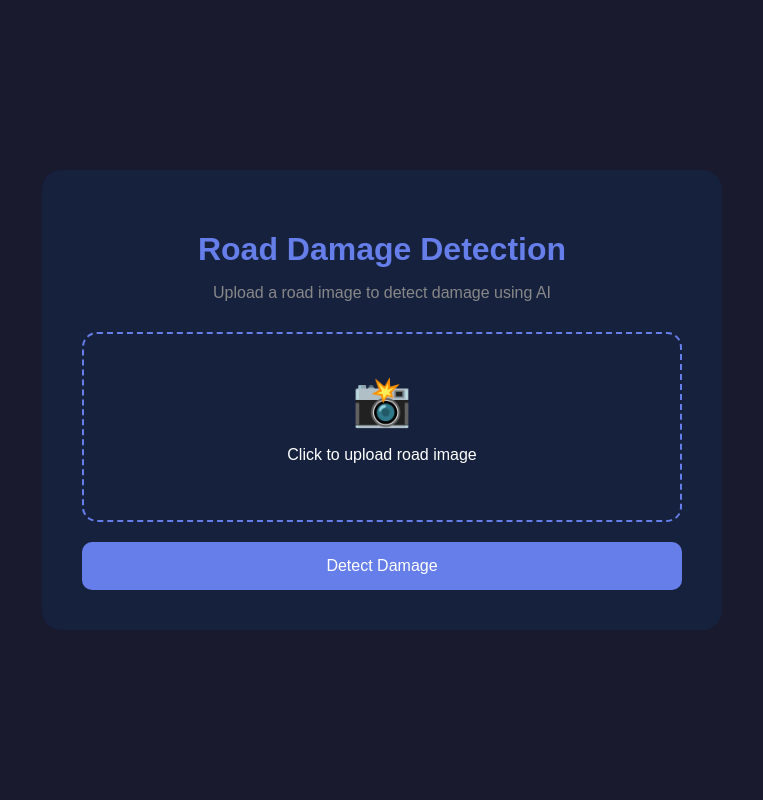
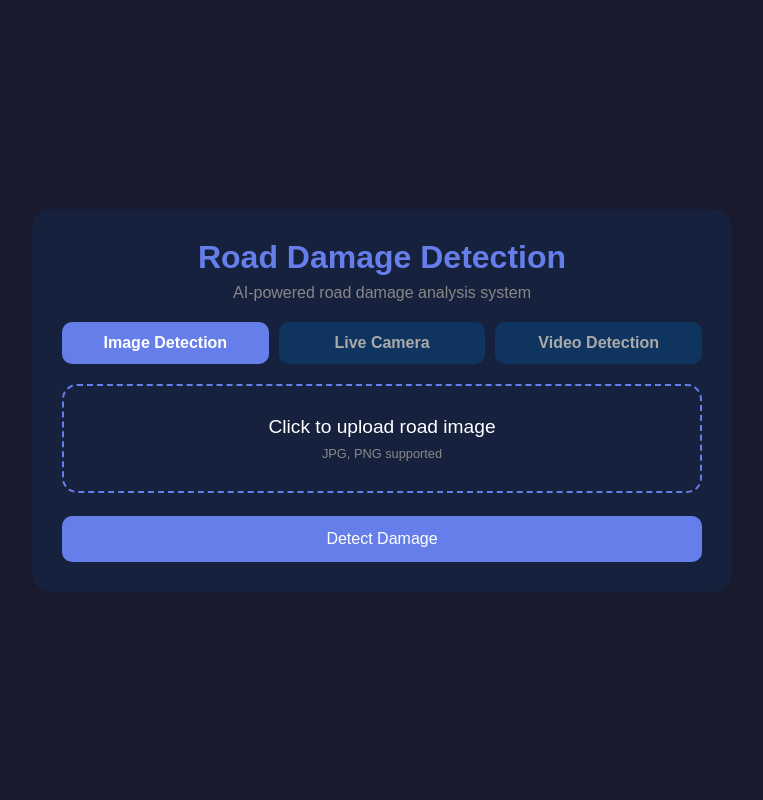
Before and after one commit to Vanshika5621/road-damage-datection, a Flask app: page / in a window 1280 px wide. Shown: the whole page, without its empty margins (258-1021 px from the left). Run offline with Flask 3, Linux system fonts and the light colour scheme.

Commit message:
Add README, requirements.txt, video and camera detection features

```diff
--- a/app.py
+++ b/app.py
@@ -1,8 +1,9 @@
-from flask import Flask, request, jsonify, render_template
+from flask import Flask, request, jsonify, render_template, Response
 import tensorflow as tf
 import numpy as np
 from PIL import Image
 import os
+import cv2
 
 app = Flask(__name__)
 
@@ -13,8 +14,48 @@ def predict_image(img_path):
     img = img.resize((128, 128))
     img_array = np.array(img) / 255.0
     img_array = np.expand_dims(img_array, axis=0)
-    prediction = model.predict(img_array)[0][0]
+    prediction = model.predict(img_array, verbose=0)[0][0]
     return float(prediction)
+
+def predict_frame(frame):
+    img = cv2.resize(frame, (128, 128))
+    img = cv2.cvtColor(img, cv2.COLOR_BGR2RGB)
+    img_array = np.array(img) / 255.0
+    img_array = np.expand_dims(img_array, axis=0)
+    prediction = model.predict(img_array, verbose=0)[0][0]
+    return float(prediction)
+
+def get_result(confidence):
+    if confidence > 0.5:
+        result = "Road Damage Detected!"
+        severity = "High" if confidence > 0.8 else "Medium"
+        color = "red"
+    else:
+        result = "Road is Good!"
+        severity = "None"
+        color = "green"
+    return result, severity, color
+
+camera = None
+
+def generate_frames():
+    global camera
+    camera = cv2.VideoCapture(0)
+    while True:
+        success, frame = camera.read()
+        if not success:
+            break
+        confidence = predict_frame(frame)
+        result, severity, color = get_result(confidence)
+        label = f"{result} ({round(confidence*100,1)}%)"
+        box_color = (0, 0, 255) if color == "red" else (0, 255, 0)
+        cv2.putText(frame, label, (10, 40),
+                    cv2.FONT_HERSHEY_SIMPLEX, 1, box_color, 2)
+        cv2.putText(frame, f"Severity: {severity}", (10, 80),
+                    cv2.FONT_HERSHEY_SIMPLEX, 0.8, box_color, 2)
+        ret, buffer = cv2.imencode('.jpg', frame)
+        frame_bytes = buffer.tobytes()
+        yield (b'--frame\r\nContent-Type: image/jpeg\r\n\r\n' + frame_bytes + b'\r\n')
 
 @app.route('/')
 def index():
@@ -31,14 +72,7 @@ def predict():
     filepath = os.path.join('uploads', file.filename)
     file.save(filepath)
     confidence = predict_image(filepath)
-    if confidence > 0.5:
-        result = "Road Damage Detected!"
-        severity = "High" if confidence > 0.8 else "Medium"
-        color = "red"
-    else:
-        result = "Road is Good!"
-        severity = "None"
-        color = "green"
+    result, severity, color = get_result(confidence)
     return jsonify({
         'result': result,
         'confidence': round(confidence * 100, 2),
@@ -46,5 +80,54 @@ def predict():
         'color': color
     })
 
+@app.route('/video_feed')
+def video_feed():
+    return Response(generate_frames(),
+                    mimetype='multipart/x-mixed-replace; boundary=frame')
+
+@app.route('/stop_camera', methods=['POST'])
+def stop_camera():
+    global camera
+    if camera:
+        camera.release()
+        camera = None
+    return jsonify({'status': 'Camera stopped'})
+
 if __name__ == '__main__':
     app.run(debug=True)
+
+@app.route('/predict_video', methods=['POST'])
+def predict_video():
+    if 'file' not in request.files:
+        return jsonify({'error': 'No file uploaded'})
+    file = request.files['file']
+    os.makedirs('uploads', exist_ok=True)
+    filepath = os.path.join('uploads', file.filename)
+    file.save(filepath)
+    cap = cv2.VideoCapture(filepath)
+    total_frames = 0
+    damaged_frames = 0
+    confidences = []
+    while True:
+        ret, frame = cap.read()
+        if not ret:
+            break
+        if total_frames % 10 == 0:
+            confidence = predict_frame(frame)
+            confidences.append(confidence)
+            if confidence > 0.5:
+                damaged_frames += 1
+        total_frames += 1
+    cap.release()
+    if not confidences:
+        return jsonify({'error': 'Could not process video'})
+    avg_confidence = sum(confidences) / len(confidences)
+    result, severity, color = get_result(avg_confidence)
+    return jsonify({
+        'result': result,
+        'confidence': round(avg_confidence * 100, 2),
+        'severity': severity,
+        'color': color,
+        'total_frames': len(confidences),
+        'damaged_frames': damaged_frames
+    })
--- a/templates/index.html
+++ b/templates/index.html
@@ -4,61 +4,177 @@
 <meta charset="UTF-8">
 <title>Road Damage Detection</title>
 <style>
-body{font-family:Arial,sans-serif;background:#1a1a2e;color:white;min-height:100vh;display:flex;align-items:center;justify-content:center;margin:0}
-.container{background:#16213e;padding:40px;border-radius:20px;width:90%;max-width:600px}
-h1{text-align:center;color:#667eea;font-size:2rem;margin-bottom:10px}
-.subtitle{text-align:center;color:#888;margin-bottom:30px}
-.upload-area{border:2px dashed #667eea;border-radius:15px;padding:40px;text-align:center;margin-bottom:20px;cursor:pointer}
+*{margin:0;padding:0;box-sizing:border-box}
+body{font-family:Arial,sans-serif;background:#1a1a2e;color:white;min-height:100vh;display:flex;align-items:center;justify-content:center;padding:20px}
+.container{background:#16213e;padding:30px;border-radius:20px;width:95%;max-width:700px}
+h1{text-align:center;color:#667eea;font-size:2rem;margin-bottom:8px}
+.subtitle{text-align:center;color:#888;margin-bottom:20px}
+.tabs{display:flex;gap:10px;margin-bottom:20px}
+.tab{flex:1;padding:12px;border:none;border-radius:10px;cursor:pointer;font-size:1rem;font-weight:bold;transition:0.3s}
+.tab.active{background:#667eea;color:white}
+.tab:not(.active){background:#0f3460;color:#aaa}
+.section{display:none}
+.section.active{display:block}
+.upload-area{border:2px dashed #667eea;border-radius:15px;padding:30px;text-align:center;margin-bottom:15px;cursor:pointer}
 input[type=file]{display:none}
-img{max-width:100%;border-radius:10px;margin:15px 0;display:none}
-.btn{background:#667eea;color:white;border:none;padding:15px;border-radius:10px;font-size:1rem;cursor:pointer;width:100%}
-.result{margin-top:25px;padding:25px;border-radius:15px;text-align:center;display:none}
-.conf{font-size:2rem;font-weight:bold;margin:10px 0}
-.load{display:none;text-align:center;margin-top:20px}
+img#preview{max-width:100%;border-radius:10px;margin:10px 0;display:none}
+.btn{background:#667eea;color:white;border:none;padding:14px;border-radius:10px;font-size:1rem;cursor:pointer;width:100%;margin-top:8px}
+.btn.red{background:#e74c3c}
+.btn.green{background:#27ae60}
+.result{margin-top:15px;padding:20px;border-radius:15px;text-align:center;display:none}
+.conf{font-size:2rem;font-weight:bold;margin:8px 0}
+.load{display:none;text-align:center;margin-top:15px;color:#667eea}
+img#videoFeed{width:100%;border-radius:10px;margin-bottom:10px;display:none}
+video#vidPreview{width:100%;border-radius:10px;margin:10px 0;display:none}
+.vid-upload-area{border:2px dashed #e67e22;border-radius:15px;padding:30px;text-align:center;margin-bottom:15px;cursor:pointer}
 </style>
 </head>
 <body>
 <div class="container">
 <h1>Road Damage Detection</h1>
-<p class="subtitle">Upload a road image to detect damage using AI</p>
-<div class="upload-area">
-<label for="fi">
-<div style="font-size:3rem">📸</div>
-<p>Click to upload road image</p>
-</label>
+<p class="subtitle">AI-powered road damage analysis system</p>
+
+<div class="tabs">
+<button class="tab active" onclick="showTab('image',this)">Image Detection</button>
+<button class="tab" onclick="showTab('camera',this)">Live Camera</button>
+<button class="tab" onclick="showTab('video',this)">Video Detection</button>
+</div>
+
+<!-- IMAGE SECTION -->
+<div class="section active" id="imageSection">
+<div class="upload-area" onclick="document.getElementById('fi').click()">
+<p style="font-size:1.2rem;margin-bottom:8px">Click to upload road image</p>
+<p style="color:#888;font-size:0.8rem">JPG, PNG supported</p>
+</div>
 <input type="file" id="fi" accept="image/*">
-</div>
-<img id="prev" src="" alt="Preview">
-<button class="btn" onclick="detect()">Detect Damage</button>
-<div class="load" id="load"><p>Analyzing...</p></div>
-<div class="result" id="res">
-<h2 id="rtxt"></h2>
-<div class="conf" id="ctxt"></div>
-<div id="stxt"></div>
+<img id="preview" src="" alt="Preview">
+<button class="btn" onclick="detectImage()">Detect Damage</button>
+<div class="load" id="imgLoad"><p>Analyzing image...</p></div>
+<div class="result" id="imgResult">
+<h2 id="imgResultText"></h2>
+<div class="conf" id="imgConf"></div>
+<div id="imgSev"></div>
 </div>
 </div>
+
+<!-- CAMERA SECTION -->
+<div class="section" id="cameraSection">
+<p style="text-align:center;color:#aaa;margin-bottom:15px">Live camera detects road damage in real-time</p>
+<img id="videoFeed" src="" alt="Live Feed">
+<div style="display:flex;gap:10px">
+<button class="btn green" id="startBtn" onclick="startCamera()">Start Live Camera</button>
+<button class="btn red" id="stopBtn" onclick="stopCamera()" style="display:none">Stop Camera</button>
+</div>
+</div>
+
+<!-- VIDEO SECTION -->
+<div class="section" id="videoSection">
+<div class="vid-upload-area" onclick="document.getElementById('vi').click()">
+<p style="font-size:1.2rem;margin-bottom:8px">Click to upload road video</p>
+<p style="color:#888;font-size:0.8rem">MP4, AVI, MOV supported</p>
+</div>
+<input type="file" id="vi" accept="video/*">
+<video id="vidPreview" controls></video>
+<button class="btn" onclick="detectVideo()">Analyze Video</button>
+<div class="load" id="vidLoad"><p>Analyzing video frames...</p></div>
+<div class="result" id="vidResult">
+<h2 id="vidResultText"></h2>
+<div class="conf" id="vidConf"></div>
+<div id="vidSev"></div>
+</div>
+</div>
+</div>
+
 <script>
-document.getElementById('fi').onchange=function(e){
-var f=e.target.files[0];
-if(f){var r=new FileReader();
-r.onload=function(e){var p=document.getElementById('prev');p.src=e.target.result;p.style.display='block'};
-r.readAsDataURL(f)}};
-function detect(){
-var f=document.getElementById('fi');
-if(!f.files[0]){alert('Please select an image!');return}
-document.getElementById('load').style.display='block';
-document.getElementById('res').style.display='none';
-var fd=new FormData();fd.append('file',f.files[0]);
-fetch('/predict',{method:'POST',body:fd})
-.then(r=>r.json())
-.then(d=>{
-document.getElementById('load').style.display='none';
-var rb=document.getElementById('res');
-rb.style.display='block';
-rb.style.background=d.color==='red'?'rgba(255,0,0,0.2)':'rgba(0,255,0,0.2)';
-document.getElementById('rtxt').textContent=d.result;
-document.getElementById('ctxt').textContent=d.confidence+'% Confidence';
-document.getElementById('stxt').textContent='Severity: '+d.severity})}
+function showTab(tab, el) {
+  stopCamera();
+  document.querySelectorAll('.tab').forEach(t => t.classList.remove('active'));
+  document.querySelectorAll('.section').forEach(s => s.classList.remove('active'));
+  el.classList.add('active');
+  document.getElementById(tab+'Section').classList.add('active');
+}
+
+document.getElementById('fi').onchange = function(e) {
+  var f = e.target.files[0];
+  if(f) {
+    var r = new FileReader();
+    r.onload = function(e) {
+      var p = document.getElementById('preview');
+      p.src = e.target.result;
+      p.style.display = 'block';
+    };
+    r.readAsDataURL(f);
+  }
+};
+
+function detectImage() {
+  var f = document.getElementById('fi');
+  if(!f.files[0]) { alert('Please select an image!'); return; }
+  document.getElementById('imgLoad').style.display = 'block';
+  document.getElementById('imgResult').style.display = 'none';
+  var fd = new FormData();
+  fd.append('file', f.files[0]);
+  fetch('/predict', {method:'POST', body:fd})
+  .then(r => r.json())
+  .then(d => {
+    document.getElementById('imgLoad').style.display = 'none';
+    var rb = document.getElementById('imgResult');
+    rb.style.display = 'block';
+    rb.style.background = d.color==='red' ? 'rgba(255,0,0,0.2)' : 'rgba(0,255,0,0.2)';
+    document.getElementById('imgResultText').textContent = d.result;
+    document.getElementById('imgConf').textContent = d.confidence + '% Confidence';
+    document.getElementById('imgSev').textContent = 'Severity: ' + d.severity;
+  });
+}
+
+var cameraRunning = false;
+function startCamera() {
+  cameraRunning = true;
+  document.getElementById('videoFeed').src = '/video_feed';
+  document.getElementById('videoFeed').style.display = 'block';
+  document.getElementById('startBtn').style.display = 'none';
+  document.getElementById('stopBtn').style.display = 'block';
+}
+
+function stopCamera() {
+  if(cameraRunning) {
+    fetch('/stop_camera', {method:'POST'});
+    cameraRunning = false;
+  }
+  document.getElementById('videoFeed').src = '';
+  document.getElementById('videoFeed').style.display = 'none';
+  document.getElementById('startBtn').style.display = 'block';
+  document.getElementById('stopBtn').style.display = 'none';
+}
+
+document.getElementById('vi').onchange = function(e) {
+  var f = e.target.files[0];
+  if(f) {
+    var vp = document.getElementById('vidPreview');
+    vp.src = URL.createObjectURL(f);
+    vp.style.display = 'block';
+  }
+};
+
+function detectVideo() {
+  var f = document.getElementById('vi');
+  if(!f.files[0]) { alert('Please select a video!'); return; }
+  document.getElementById('vidLoad').style.display = 'block';
+  document.getElementById('vidResult').style.display = 'none';
+  var fd = new FormData();
+  fd.append('file', f.files[0]);
+  fetch('/predict_video', {method:'POST', body:fd})
+  .then(r => r.json())
+  .then(d => {
+    document.getElementById('vidLoad').style.display = 'none';
+    var rb = document.getElementById('vidResult');
+    rb.style.display = 'block';
+    rb.style.background = d.color==='red' ? 'rgba(255,0,0,0.2)' : 'rgba(0,255,0,0.2)';
+    document.getElementById('vidResultText').textContent = d.result;
+    document.getElementById('vidConf').textContent = d.confidence + '% Confidence';
+    document.getElementById('vidSev').textContent = 'Severity: ' + d.severity + ' | Damaged Frames: ' + d.damaged_frames + '/' + d.total_frames;
+  });
+}
 </script>
 </body>
 </html>
```
Also changed, not shown: requirements.txt (added, +7 -0 lines), write_html.py (+161 -45 lines), README.md.
